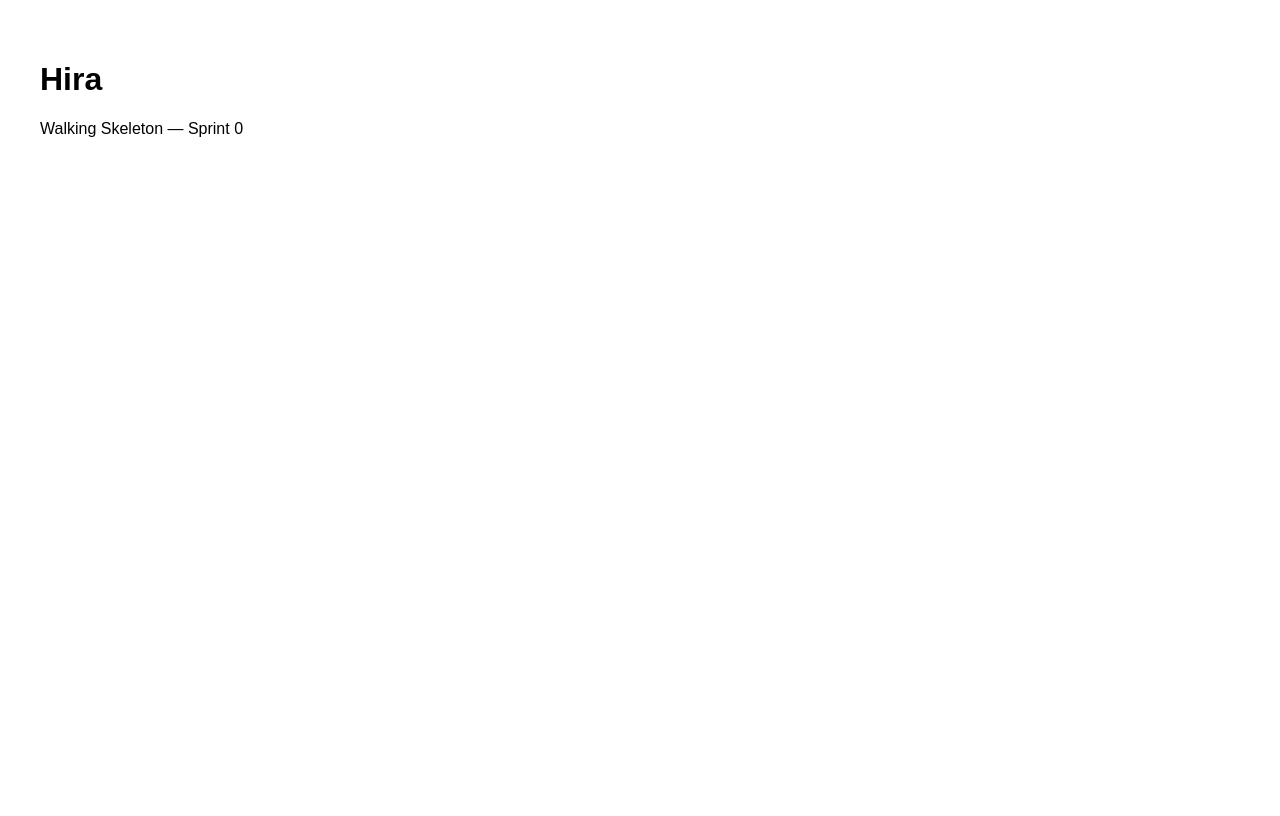
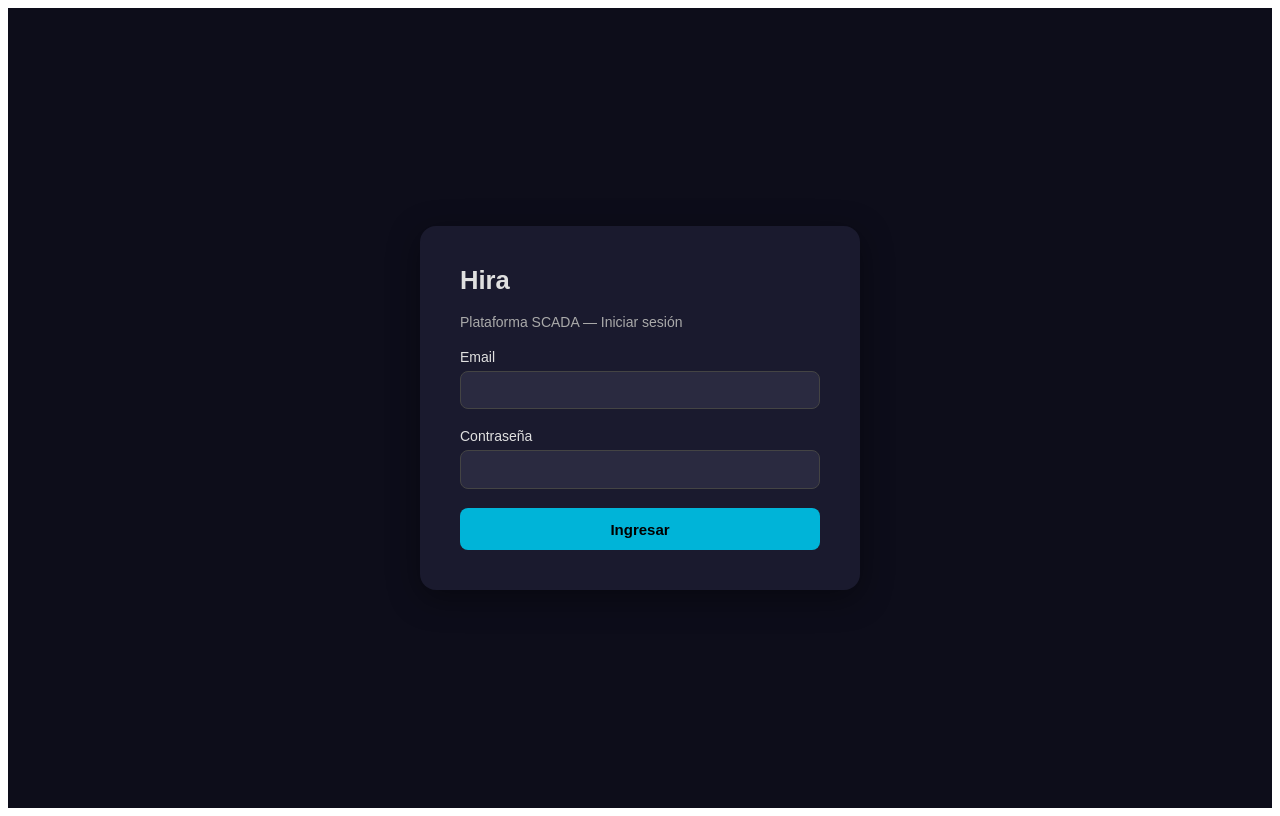
Before and after one commit to cjhirashi/hira-server, a React (Vite) app in the folder frontend/: page /login in a window 1280 px wide. Built offline with nearby package versions, Linux system fonts and the light colour scheme.

Commit message:
[SPRINT-3][CREA][FRONTEND] React Router, Shell layout, LoginPage, api.ts con axios e interceptores JWT

```diff
--- a/frontend/package.json
+++ b/frontend/package.json
@@ -8,8 +8,12 @@
     "preview": "vite preview"
   },
   "dependencies": {
+    "axios": "^1.7.7",
     "react": "^18.3.1",
-    "react-dom": "^18.3.1"
+    "react-dom": "^18.3.1",
+    "react-router-dom": "^6.27.0",
+    "socket.io-client": "^4.8.0",
+    "zustand": "^5.0.0"
   },
   "devDependencies": {
     "@types/react": "^18.3.5",
--- a/frontend/src/App.tsx
+++ b/frontend/src/App.tsx
@@ -1,8 +1,55 @@
-export default function App() {
+import { useEffect } from 'react'
+import { BrowserRouter, Routes, Route, Navigate } from 'react-router-dom'
+import Shell from './components/layout/Shell'
+import LoginPage from './components/auth/LoginPage'
+
+function PlaceholderPage({ title }: { title: string }) {
   return (
-    <div style={{ fontFamily: 'sans-serif', padding: '2rem' }}>
-      <h1>Hira</h1>
-      <p>Walking Skeleton — Sprint 0</p>
+    <div>
+      <h2>{title}</h2>
+      <p style={{ color: 'var(--md-sys-color-on-surface-variant, #888)' }}>
+        Sprint en construcción
+      </p>
     </div>
   )
 }
+
+function ProtectedRoute({ children }: { children: React.ReactNode }) {
+  const token = localStorage.getItem('hira-token')
+  if (!token) return <Navigate to="/login" replace />
+  return <>{children}</>
+}
+
+export default function App() {
+  useEffect(() => {
+    const stored = localStorage.getItem('hira-theme')
+    const systemDark = window.matchMedia('(prefers-color-scheme: dark)').matches
+    const theme = stored ?? (systemDark ? 'dark' : 'light')
+    document.documentElement.setAttribute('data-theme', theme)
+  }, [])
+
+  return (
+    <BrowserRouter>
+      <Routes>
+        <Route path="/login" element={<LoginPage />} />
+        <Route
+          path="/"
+          element={
+            <ProtectedRoute>
+              <Shell />
+            </ProtectedRoute>
+          }
+        >
+          <Route index element={<Navigate to="/dashboard" replace />} />
+          <Route path="dashboard" element={<PlaceholderPage title="Dashboard" />} />
+          <Route path="alarms" element={<PlaceholderPage title="Alarmas" />} />
+          <Route path="history" element={<PlaceholderPage title="Históricos" />} />
+          <Route path="config" element={<PlaceholderPage title="Configuración" />} />
+          <Route path="logic" element={<PlaceholderPage title="Lógica" />} />
+          <Route path="ai" element={<PlaceholderPage title="IA del Integrador" />} />
+        </Route>
+        <Route path="*" element={<Navigate to="/" replace />} />
+      </Routes>
+    </BrowserRouter>
+  )
+}
--- /dev/null
+++ b/frontend/src/components/auth/LoginPage.tsx
@@ -0,0 +1,117 @@
+import { useState, FormEvent } from 'react'
+import { useNavigate } from 'react-router-dom'
+import { login } from '../../services/api'
+
+export default function LoginPage() {
+  const navigate = useNavigate()
+  const [email, setEmail] = useState('')
+  const [password, setPassword] = useState('')
+  const [error, setError] = useState<string | null>(null)
+  const [loading, setLoading] = useState(false)
+
+  const handleSubmit = async (e: FormEvent) => {
+    e.preventDefault()
+    setError(null)
+    setLoading(true)
+    try {
+      const res = await login(email, password)
+      localStorage.setItem('hira-token', res.access_token)
+      navigate('/', { replace: true })
+    } catch {
+      setError('Credenciales incorrectas. Verifica tu email y contraseña.')
+    } finally {
+      setLoading(false)
+    }
+  }
+
+  return (
+    <div
+      style={{
+        minHeight: '100vh',
+        display: 'flex',
+        alignItems: 'center',
+        justifyContent: 'center',
+        background: 'var(--md-sys-color-background, #0d0d1a)',
+        fontFamily: 'sans-serif',
+      }}
+    >
+      <form
+        onSubmit={handleSubmit}
+        style={{
+          background: 'var(--md-sys-color-surface, #1a1a2e)',
+          color: 'var(--md-sys-color-on-surface, #e0e0e0)',
+          padding: '2.5rem',
+          borderRadius: 16,
+          width: 360,
+          display: 'flex',
+          flexDirection: 'column',
+          gap: '1.2rem',
+          boxShadow: '0 8px 32px rgba(0,0,0,0.4)',
+        }}
+      >
+        <h1 style={{ margin: 0, fontSize: '1.6rem', fontWeight: 700 }}>Hira</h1>
+        <p style={{ margin: 0, color: 'var(--md-sys-color-on-surface-variant, #aaa)', fontSize: 14 }}>
+          Plataforma SCADA — Iniciar sesión
+        </p>
+
+        <label style={{ display: 'flex', flexDirection: 'column', gap: 6, fontSize: 14 }}>
+          Email
+          <input
+            type="email"
+            value={email}
+            onChange={(e) => setEmail(e.target.value)}
+            required
+            autoComplete="email"
+            style={inputStyle}
+          />
+        </label>
+
+        <label style={{ display: 'flex', flexDirection: 'column', gap: 6, fontSize: 14 }}>
+          Contraseña
+          <input
+            type="password"
+            value={password}
+            onChange={(e) => setPassword(e.target.value)}
+            required
+            autoComplete="current-password"
+            style={inputStyle}
+          />
+        </label>
+
+        {error && (
+          <p style={{ margin: 0, color: 'var(--hira-alarm-high, #F97316)', fontSize: 13 }}>
+            {error}
+          </p>
+        )}
+
+        <button
+          type="submit"
+          disabled={loading}
+          style={{
+            padding: '0.8rem',
+            background: 'var(--md-sys-color-primary, #00b4d8)',
+            color: 'var(--md-sys-color-on-primary, #000)',
+            border: 'none',
+            borderRadius: 8,
+            fontSize: 15,
+            fontWeight: 600,
+            cursor: loading ? 'not-allowed' : 'pointer',
+            opacity: loading ? 0.7 : 1,
+          }}
+        >
+          {loading ? 'Ingresando…' : 'Ingresar'}
+        </button>
+      </form>
+    </div>
+  )
+}
+
+const inputStyle: React.CSSProperties = {
+  padding: '0.6rem 0.8rem',
+  background: 'var(--md-sys-color-surface-variant, #2a2a40)',
+  color: 'var(--md-sys-color-on-surface, #e0e0e0)',
+  border: '1px solid var(--md-sys-color-outline, #444)',
+  borderRadius: 8,
+  fontSize: 15,
+  outline: 'none',
+}
--- /dev/null
+++ b/frontend/src/components/layout/Shell.tsx
@@ -0,0 +1,54 @@
+import { Outlet, NavLink } from 'react-router-dom'
+
+const NAV_ITEMS = [
+  { to: '/dashboard', label: 'Dashboard' },
+  { to: '/alarms', label: 'Alarmas' },
+  { to: '/history', label: 'Históricos' },
+  { to: '/config', label: 'Configuración' },
+  { to: '/logic', label: 'Lógica' },
+  { to: '/ai', label: 'IA' },
+]
+
+export default function Shell() {
+  return (
+    <div style={{ display: 'flex', height: '100vh', fontFamily: 'sans-serif' }}>
+      <nav
+        style={{
+          width: 200,
+          background: 'var(--md-sys-color-surface, #1a1a2e)',
+          color: 'var(--md-sys-color-on-surface, #e0e0e0)',
+          display: 'flex',
+          flexDirection: 'column',
+          padding: '1rem 0',
+          gap: 4,
+        }}
+      >
+        <div style={{ padding: '0 1rem 1rem', fontWeight: 700, fontSize: '1.2rem' }}>
+          Hira
+        </div>
+        {NAV_ITEMS.map(({ to, label }) => (
+          <NavLink
+            key={to}
+            to={to}
+            style={({ isActive }) => ({
+              display: 'block',
+              padding: '0.6rem 1rem',
+              textDecoration: 'none',
+              color: isActive
+                ? 'var(--md-sys-color-primary, #00b4d8)'
+                : 'var(--md-sys-color-on-surface, #e0e0e0)',
+              background: isActive ? 'rgba(0,180,216,0.12)' : 'transparent',
+              borderRadius: 8,
+              margin: '0 8px',
+            })}
+          >
+            {label}
+          </NavLink>
+        ))}
+      </nav>
+      <main style={{ flex: 1, overflow: 'auto', padding: '2rem' }}>
+        <Outlet />
+      </main>
+    </div>
+  )
+}
--- /dev/null
+++ b/frontend/src/services/api.ts
@@ -0,0 +1,36 @@
+import axios from 'axios'
+
+export const api = axios.create({
+  baseURL: '/api/v1',
+  timeout: 10000,
+})
+
+api.interceptors.request.use((config) => {
+  const token = localStorage.getItem('hira-token')
+  if (token) {
+    config.headers.Authorization = `Bearer ${token}`
+  }
+  return config
+})
+
+api.interceptors.response.use(
+  (res) => res,
+  (err) => {
+    if (err.response?.status === 401) {
+      localStorage.removeItem('hira-token')
+      window.location.href = '/login'
+    }
+    return Promise.reject(err)
+  },
+)
+
+export interface LoginResponse {
+  access_token: string
+  refresh_token: string
+  token_type: string
+}
+
+export async function login(email: string, password: string): Promise<LoginResponse> {
+  const res = await axios.post<LoginResponse>('/api/v1/auth/login', { email, password })
+  return res.data
+}
--- a/frontend/vite.config.ts
+++ b/frontend/vite.config.ts
@@ -11,6 +11,11 @@ export default defineConfig({
         target: 'http://backend:8000',
         changeOrigin: true,
       },
+      '/ws': {
+        target: 'ws://backend:8000',
+        changeOrigin: true,
+        ws: true,
+      },
     },
   },
 })
```
Also changed, not shown: 1 other file (tests, documents, lock files or other folders).
